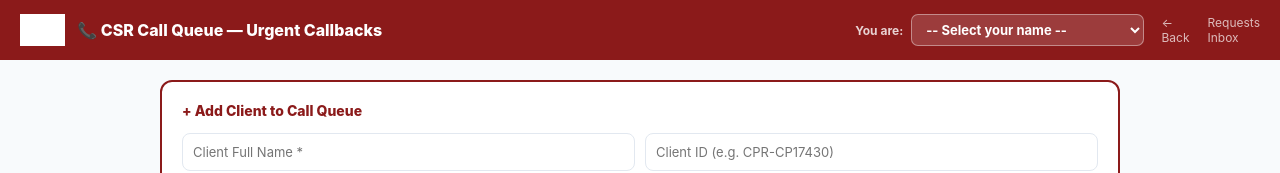
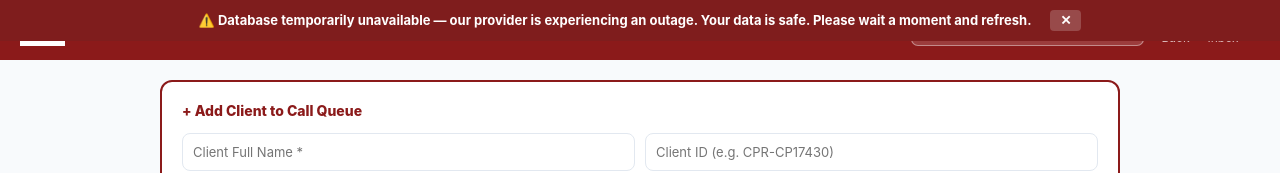
Before and after one commit to cprestorationsvcs/cp-restoration-management, a website: page call-queue.html in a window 1280 px wide. Shown: the top 173 px of the page. Drawn offline with Linux system fonts and the light colour scheme; no server answers.

Commit message:
Add DB outage banner to call-queue.html

```diff
--- a/call-queue.html
+++ b/call-queue.html
@@ -419,5 +419,34 @@ document.querySelectorAll('.fb[data-f]').forEach(function(btn) {
 document.addEventListener('DOMContentLoaded', load);
 setInterval(load, 30000);
 </script>
+<div id="db-outage-banner" style="display:none;position:fixed;top:0;left:0;right:0;z-index:9999;background:#7F1D1D;color:white;padding:10px 20px;text-align:center;font-size:13px;font-weight:700;font-family:Inter,sans-serif;">
+  ⚠️ Database temporarily unavailable — our provider is experiencing an outage. Your data is safe. Please wait a moment and refresh.
+  <button onclick="document.getElementById('db-outage-banner').style.display='none'" style="margin-left:16px;background:rgba(255,255,255,0.2);border:none;color:white;padding:3px 10px;border-radius:4px;cursor:pointer;font-weight:700;">✕</button>
+</div>
+<script>
+(function() {
+  function checkDB() {
+    fetch('https://jzkfembagpiuuoexmpoy.supabase.co/rest/v1/team_chat?limit=1', {
+      headers: {
+        'apikey': 'eyJhbGciOiJIUzI1NiIsInR5cCI6IkpXVCJ9.eyJpc3MiOiJzdXBhYmFzZSIsInJlZiI6Imp6a2ZlbWJhZ3BpdXVvZXhtcG95Iiwicm9sZSI6ImFub24iLCJpYXQiOjE3OTA3NzYwNjEsImV4cCI6MjEwNjM1MjA2MX0.8euoI8CGkr3GBFiTrlaEmO8DtVyCF9jVaWPGORScg50',
+        'Authorization': 'Bearer eyJhbGciOiJIUzI1NiIsInR5cCI6IkpXVCJ9.eyJpc3MiOiJzdXBhYmFzZSIsInJlZiI6Imp6a2ZlbWJhZ3BpdXVvZXhtcG95Iiwicm9sZSI6ImFub24iLCJpYXQiOjE3OTA3NzYwNjEsImV4cCI6MjEwNjM1MjA2MX0.8euoI8CGkr3GBFiTrlaEmO8DtVyCF9jVaWPGORScg50'
+      }
+    }).then(function(r) {
+      var banner = document.getElementById('db-outage-banner');
+      if (!banner) return;
+      if (r.status === 503 || r.status === 500 || r.status === 504) {
+        banner.style.display = 'block';
+      } else {
+        banner.style.display = 'none';
+      }
+    }).catch(function() {
+      var banner = document.getElementById('db-outage-banner');
+      if (banner) banner.style.display = 'block';
+    });
+  }
+  checkDB();
+  setInterval(checkDB, 30000);
+})();
+</script>
 </body>
 </html>
```
